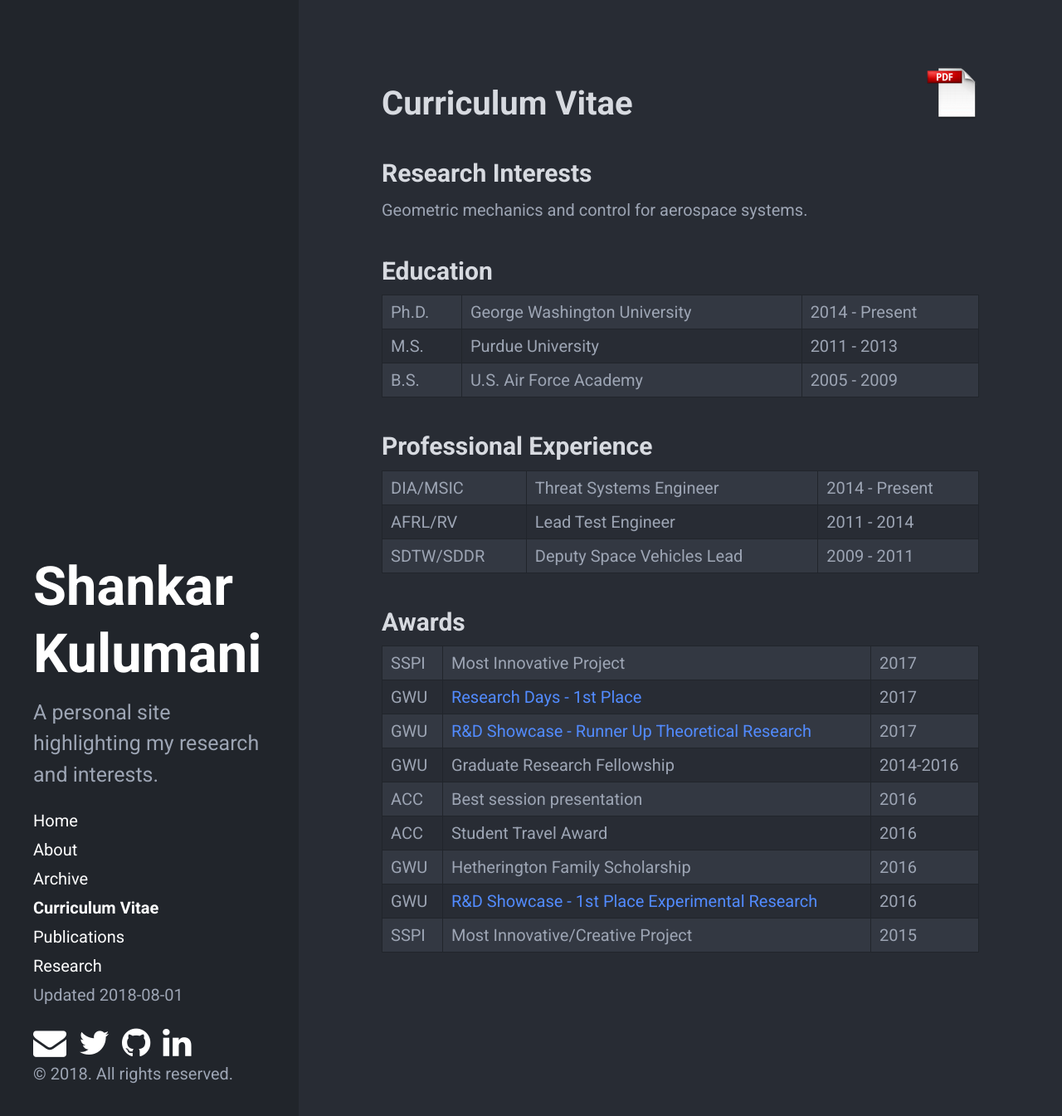
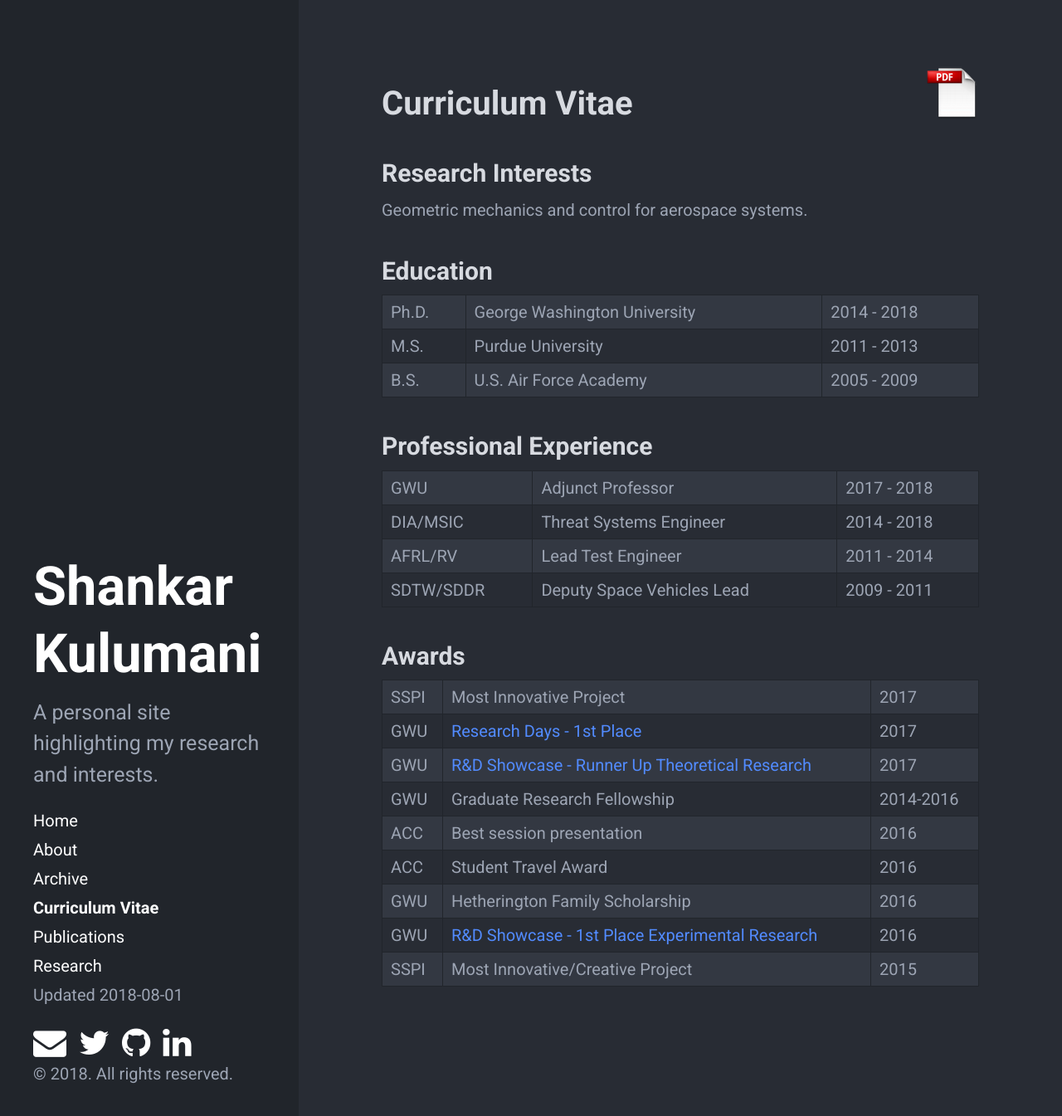
Before and after one commit to skulumani/skulumani.github.io, a Jekyll site: the page built from cv.md, in a window 1280 px wide and 1349 px high. Shown: the top 1345 px of the window at 83% size. Built offline with Jekyll 4.4.1, drawn with Linux system fonts in a browser that asks for light colours; nearby versions of some CDN libraries.

Commit message:
Update cv page

```diff
--- a/cv.md
+++ b/cv.md
@@ -12,15 +12,16 @@ Geometric mechanics and control for aerospace systems.
 
 ## Education
 
-Ph.D. | George Washington University | 2014 - Present
+Ph.D. | George Washington University | 2014 - 2018
 M.S.  | Purdue University            | 2011 - 2013
 B.S.  | U.S. Air Force Academy       | 2005 - 2009
 
 ## Professional Experience
 
-DIA/MSIC  | Threat Systems Engineer    | 2014 - Present
-AFRL/RV   | Lead Test Engineer         | 2011 -  2014
-SDTW/SDDR | Deputy Space Vehicles Lead | 2009 -  2011
+GWU       | Adjunct Professor          | 2017 - 2018
+DIA/MSIC  | Threat Systems Engineer    | 2014 - 2018
+AFRL/RV   | Lead Test Engineer         | 2011 - 2014
+SDTW/SDDR | Deputy Space Vehicles Lead | 2009 - 2011
 
 ## Awards
 
```
